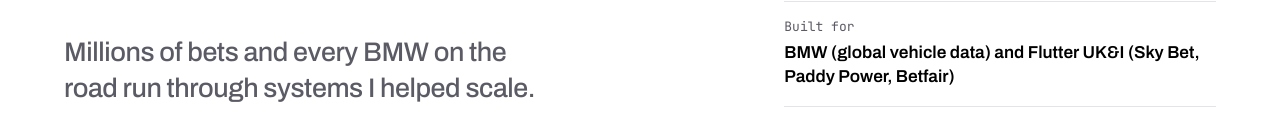
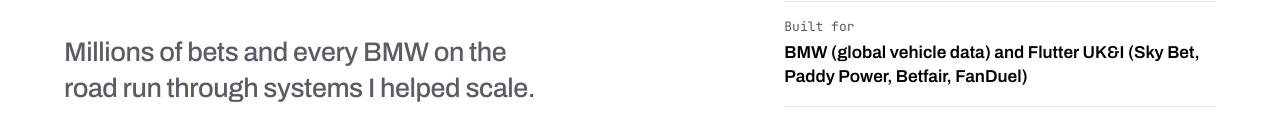
Before and after one commit to filipe4fun/filipe4fun.github.io, a plain HTML site: page index.html in a window 1280 px wide. Shown: the part 481-621 px from the top of the page. Drawn offline with Linux system fonts and the light colour scheme; animation ran at ten frames a second.

Commit message:
Add FanDuel to the brands on the landing page

```diff
--- a/index.html
+++ b/index.html
@@ -432,7 +432,7 @@ footer .wrap{display:flex;justify-content:space-between;gap:12px;flex-wrap:wrap}
     <aside class="facts" aria-label="At a glance">
       <div class="f1 fw"><b><span class="xp">5</span> years</b><span>building &amp; maintaining software</span></div>
       <div class="fw"><span class="fl">Core stack</span><div class="fs">Java 8–21, Spring Boot, Quarkus, Kafka, AWS, Kubernetes, Terraform</div></div>
-      <div class="fw"><span class="fl">Built for</span><div class="fs">BMW (global vehicle data) and Flutter UK&amp;I (Sky Bet, Paddy Power, Betfair)</div></div>
+      <div class="fw"><span class="fl">Built for</span><div class="fs">BMW (global vehicle data) and Flutter UK&amp;I (Sky Bet, Paddy Power, Betfair, FanDuel)</div></div>
     </aside>
   </div>
   <div class="sub rv" style="--i:8">
```
